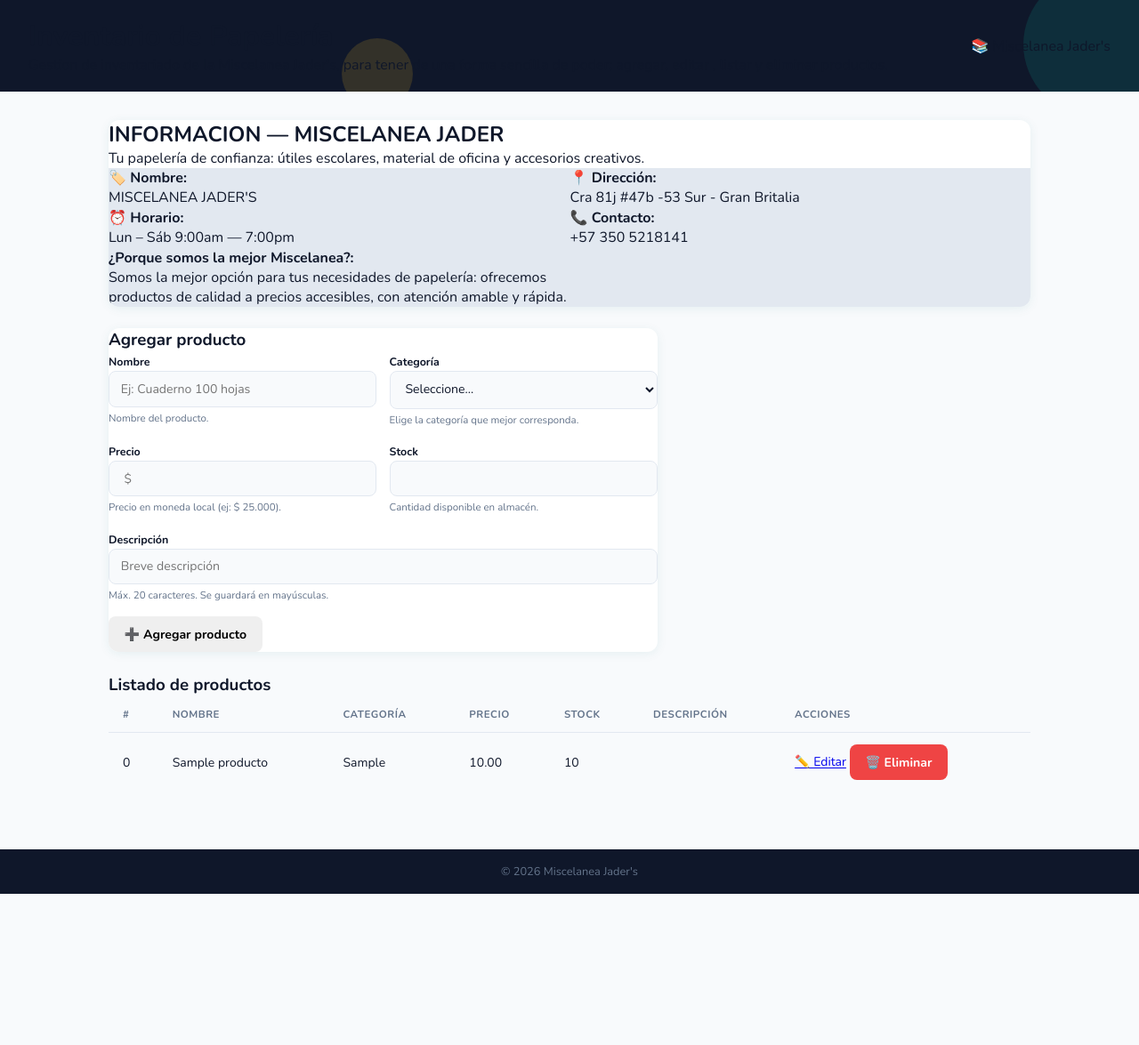
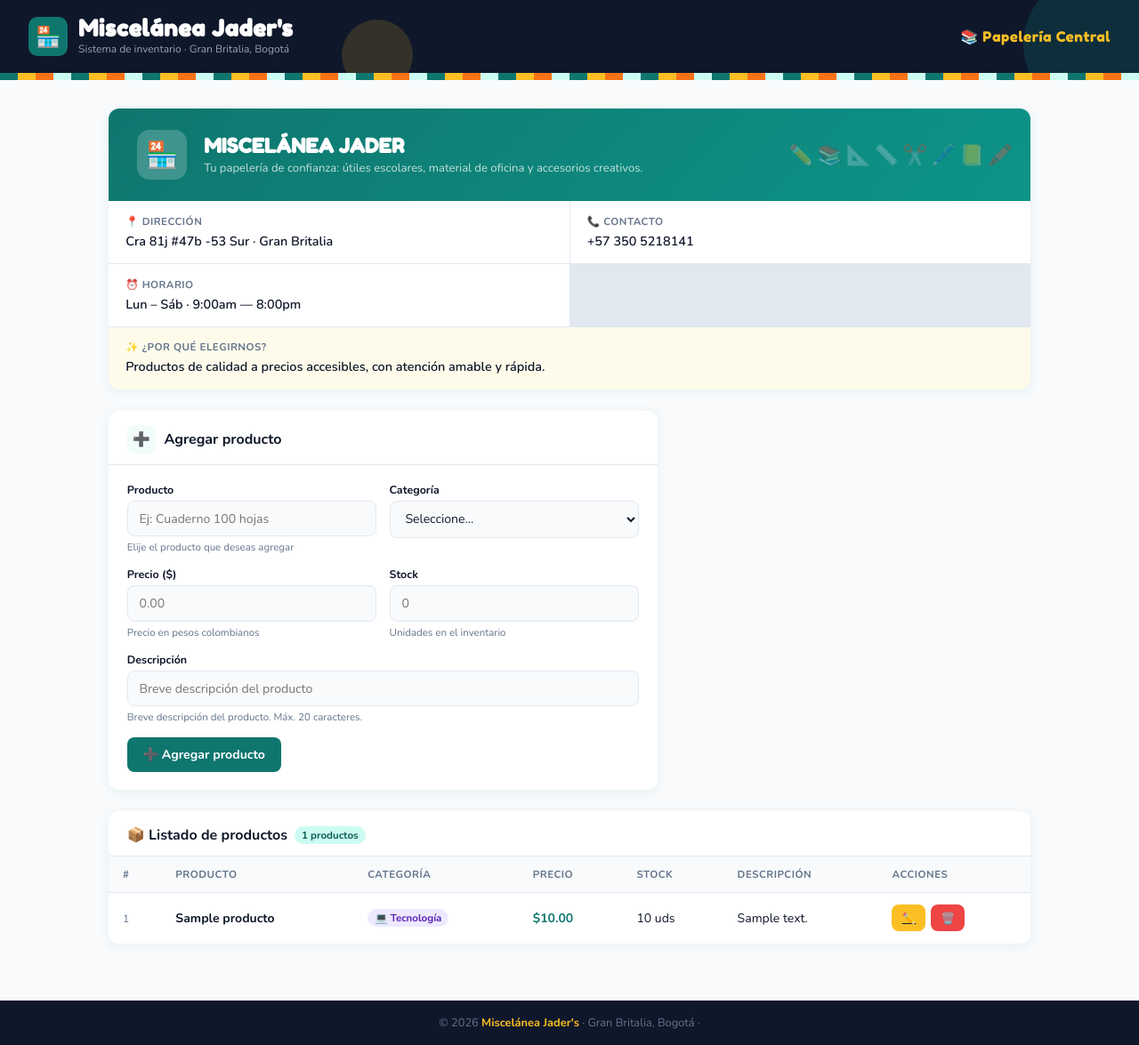
Before and after one commit to Jader0418/INVENTARIO_PAPELERIA, a FastAPI app: page / in a window 1280 px wide. Shown: the whole page at 89% size. Before the commit the page ends 1005 px from the top, so only its background shows below. Run offline with FastAPI, Linux system fonts and the light colour scheme; tables that the repository leaves empty hold one stand-in row (values such as "Sample post").

Commit message:
Modificacion estetica de HTML

```diff
--- a/templates/productos.html
+++ b/templates/productos.html
@@ -2,160 +2,178 @@
 <html lang="es">
 <head>
   <meta charset="UTF-8">
+  <meta name="viewport" content="width=device-width, initial-scale=1.0">
   <title>{{ title }}</title>
   <link rel="stylesheet" href="{{ url_for('static', path='style.css') }}">
 </head>
 <body>
+
 <header>
   <div class="header-inner">
+    <div class="header-logo">
+      <div class="logo-icon">🏪</div>
       <div>
-        <h1>{{ heading }}</h1>
-        <p class="subtitle">Gestion de inventariado de la Miscelanea Jader's, para tener de una forma sencilla de poder; agregar, editar , listar y eliminar productos.</p>
+        <h1>Miscelánea Jader's</h1>
+        <p class="subtitle">Sistema de inventario · Gran Britalia, Bogotá</p>
       </div>
-      <div class="brand">📚 Miscelanea Jader's</div>
+    </div>
+    <div class="header-brand">📚 Papelería Central</div>
   </div>
 </header>
+<div class="pattern-banner"></div>
 
 <main>
-    <section class="hero">
-      <h2>INFORMACION — MISCELANEA JADER</h2>
-      <p class="brand-lead">Tu papelería de confianza: útiles escolares, material de oficina y accesorios creativos.</p>
 
-      <div class="info-grid">
+  <!-- INFO TIENDA -->
+  <div class="hero">
+    <div class="hero-top">
+      <div class="hero-avatar">🏪</div>
       <div>
-          <strong>🏷️ Nombre:</strong>
-          <div>MISCELANEA JADER'S </div>
-        </div>
-        <div>
-          <strong>📍 Dirección:</strong>
-          <div>Cra 81j #47b -53 Sur - Gran Britalia</div>
-        </div>
-        <div>
-          <strong>⏰ Horario:</strong>
-          <div>Lun – Sáb 9:00am — 7:00pm</div>
-        </div>
-        <div>
-          <strong>📞 Contacto:</strong>
-          <div>+57 350 5218141</div>
-        </div>
-        <div class="full-note">
-          <strong>¿Porque somos la mejor Miscelanea?:</strong>
-          <div>Somos la mejor opción para tus necesidades de papelería: ofrecemos productos de calidad a precios accesibles, con atención amable y rápida.</div>
+        <h2>MISCELÁNEA JADER</h2>
+        <p>Tu papelería de confianza: útiles escolares, material de oficina y accesorios creativos.</p>
       </div>
     </div>
-    </section>
+    <div class="info-grid">
+      <div class="info-cell">
+        <strong>📍 Dirección</strong>
+        <span>Cra 81j #47b -53 Sur · Gran Britalia</span>
+      </div>
+      <div class="info-cell">
+        <strong>📞 Contacto</strong>
+        <span>+57 350 5218141</span>
+      </div>
+      <div class="info-cell">
+        <strong>⏰ Horario</strong>
+        <span>Lun – Sáb · 9:00am — 8:00pm</span>
+      </div>
+      <div class="info-cell">
+        <strong>✨ ¿Por qué elegirnos?</strong>
+        <span>Productos de calidad a precios accesibles, con atención amable y rápida.</span>
+      </div>
+    </div>
+  </div>
 
-    <section class="grid">
+  <!-- FORMULARIOS -->
+  <div class="grid">
+
+    <!-- AGREGAR -->
     <div class="panel">
+      <div class="panel-header">
+        <div class="panel-icon">➕</div>
         <h3>Agregar producto</h3>
+      </div>
+      <div class="panel-body">
 
         {% if errores %}
         <div class="errores">
-          <ul>
-            {% for err in errores %}
-              <li>{{ err }}</li>
-            {% endfor %}
-          </ul>
+          <ul>{% for err in errores %}<li>{{ err }}</li>{% endfor %}</ul>
         </div>
         {% endif %}
 
         <form action="/productos" method="post" class="form-grid">
-          <div>
-            <label>Nombre</label>
+          <div class="field">
+            <label>Producto</label>
             <input name="nombre" placeholder="Ej: Cuaderno 100 hojas" value="{{ form_data.nombre or '' }}" required>
-            <small class="help">Nombre del producto.</small>
+            <span class="help">Elije el producto que deseas agregar</span>
           </div>
-
-          <div>
+          <div class="field">
             <label>Categoría</label>
             <select name="categoria" required>
               <option value="">Seleccione...</option>
-              <option value="Estudiantil">Estudiantil</option>
-              <option value="Oficina">Oficina</option>
-              <option value="Tecnología">Tecnología</option>
+              <option value="Estudiantil" {% if form_data.categoria == 'Estudiantil' %}selected{% endif %}>📚 Estudiantil</option>
+              <option value="Oficina"     {% if form_data.categoria == 'Oficina'     %}selected{% endif %}>🖊️ Oficina</option>
+              <option value="Tecnología"  {% if form_data.categoria == 'Tecnología'  %}selected{% endif %}>💻 Tecnología</option>
             </select>
-            <small class="help">Elige la categoría que mejor corresponda.</small>
           </div>
-
-          <div>
-            <label>Precio</label>
-            <input type="number" step="0.01" name="precio" placeholder=" $ " value="{{ form_data.precio or '' }}" required>
-            <small class="help">Precio en moneda local (ej: $ 25.000).</small>
+          <div class="field">
+            <label>Precio ($)</label>
+            <input type="number" step="0.01" min="0.01" name="precio" placeholder="0.00" value="{{ form_data.precio or '' }}" required>
+            <span class="help">Precio en pesos colombianos</span>
           </div>
-
-          <div>
+          <div class="field">
             <label>Stock</label>
-            <input type="number" name="stock" min="0" value="{{ form_data.stock or '' }}" required>
-            <small class="help">Cantidad disponible en almacén.</small>
+            <input type="number" name="stock" min="0" placeholder="0" value="{{ form_data.stock or '' }}" required>
+            <span class="help">Unidades en el inventario</span>
           </div>
-
-          <div class="full">
+          <div class="field full">
             <label>Descripción</label>
-            <input name="Descripcion" placeholder="Breve descripción" value="{{ form_data.Descripcion or '' }}" required>
-            <small class="help">Máx. 20 caracteres. Se guardará en mayúsculas.</small>
+            <input name="descripcion" placeholder="Breve descripción del producto" value="{{ form_data.descripcion or '' }}" required maxlength="20">
+            <span class="help">Breve descripción del producto. Máx. 20 caracteres.</span>
           </div>
-
-          <div class="full actions">
-            <button class="btn" type="submit">➕ Agregar producto</button>
+          <div class="full actions-row">
+            <button class="btn btn-primary" type="submit">➕ Agregar producto</button>
           </div>
         </form>
       </div>
+    </div>
 
-      {% if edit_index is not none and edit_data %}
+    <!-- EDITAR -->
+    {% if edit_data %}
     <div class="panel">
-        <h3>Editar producto</h3>
+      <div class="panel-header">
+        <div class="panel-icon">✏️</div>
+        <h3>Editando producto #{{ edit_data.id }}</h3>
+      </div>
+      <div class="panel-body">
         <form action="/productos/actualizar" method="post" class="form-grid">
-          <input type="hidden" name="idx" value="{{ edit_index }}">
+          <input type="hidden" name="pid" value="{{ edit_data.id }}">
 
-          <div>
+          <div class="field">
             <label>Nombre</label>
             <input name="nombre" value="{{ edit_data.nombre }}" required>
           </div>
-
-          <div>
+          <div class="field">
             <label>Categoría</label>
             <select name="categoria" required>
-              <option value="Escolar" {% if edit_data.categoria == 'Escolar' %}selected{% endif %}>Escolar</option>
-              <option value="Oficina" {% if edit_data.categoria == 'Oficina' %}selected{% endif %}>Oficina</option>
-              <option value="Tecnología" {% if edit_data.categoria == 'Tecnología' %}selected{% endif %}>Tecnología</option>
+              <option value="Estudiantil" {% if edit_data.categoria == 'Estudiantil' %}selected{% endif %}>📚 Estudiantil</option>
+              <option value="Oficina"     {% if edit_data.categoria == 'Oficina'     %}selected{% endif %}>🖊️ Oficina</option>
+              <option value="Tecnología"  {% if edit_data.categoria == 'Tecnología'  %}selected{% endif %}>💻 Tecnología</option>
             </select>
           </div>
-
-          <div>
-            <label>Precio</label>
+          <div class="field">
+            <label>Precio ($)</label>
             <input type="number" step="0.01" name="precio" value="{{ edit_data.precio }}" required>
           </div>
-
-          <div>
+          <div class="field">
             <label>Stock</label>
             <input type="number" name="stock" value="{{ edit_data.stock }}" required>
           </div>
-
-          <div class="full">
+          <div class="field full">
             <label>Descripción</label>
-            <input name="Descripcion" value="{{ edit_data.Descripcion }}" required>
+            <input name="descripcion" value="{{ edit_data.descripcion }}" required maxlength="20">
           </div>
-
-          <div class="full actions">
-            <button class="btn" type="submit">✏️ Actualizar</button>
-            <a class="btn btn-secondary" href="/productos">Cancelar</a>
+          <div class="full actions-row">
+            <button class="btn btn-warning" type="submit">✏️ Actualizar</button>
+            <a class="btn btn-ghost" href="/productos">Cancelar</a>
           </div>
         </form>
       </div>
+    </div>
     {% endif %}
-    </section>
 
-    <section>
-      <h3>Listado de productos</h3>
+  </div>
+
+  <!-- TABLA -->
+  <div class="section-table">
+    <div class="section-table-header">
+      <h3>
+        📦 Listado de productos
+        <span class="badge badge-teal">{{ productos|length }} productos</span>
+      </h3>
+    </div>
+
     {% if productos|length == 0 %}
-        <p class="muted">No hay productos aún. Añade tu primer producto usando el formulario.</p>
+    <div class="empty-state">
+      <div class="empty-icon">🛒</div>
+      <p>No hay productos aún.<br>Añade tu primer producto usando el formulario.</p>
+    </div>
     {% else %}
     <div class="table-wrap">
       <table>
         <thead>
           <tr>
             <th>#</th>
-            <th>Nombre</th>
+            <th>Producto</th>
             <th>Categoría</th>
             <th>Precio</th>
             <th>Stock</th>
@@ -166,18 +184,33 @@
         <tbody>
           {% for p in productos %}
           <tr>
-            <td>{{ loop.index0 }}</td>
-            <td>{{ p.nombre }}</td>
-            <td>{{ p.categoria }}</td>
-            <td>{{ '%.2f'|format(p.precio) }}</td>
-            <td>{{ p.stock }}</td>
-            <td>{{ p.Descripcion }}</td>
-            <td class="actions">
-              <a class="link-edit" href="/productos?editar={{ loop.index0 }}">✏️ Editar</a>
-              <form action="/productos/eliminar" method="post" style="display:inline">
-                <input type="hidden" name="idx" value="{{ loop.index0 }}">
-                <button class="btn btn-danger" type="submit">🗑️ Eliminar</button>
+            <td><span class="product-id">{{ p.id }}</span></td>
+            <td><span class="product-name">{{ p.nombre }}</span></td>
+            <td>
+              {% if p.categoria == 'Estudiantil' %}
+                <span class="badge badge-estudiantil">📚 Estudiantil</span>
+              {% elif p.categoria == 'Oficina' %}
+                <span class="badge badge-oficina">🖊️ Oficina</span>
+              {% else %}
+                <span class="badge badge-tecnologia">💻 Tecnología</span>
+              {% endif %}
+            </td>
+            <td><span class="price">${{ '%.2f'|format(p.precio) }}</span></td>
+            <td>
+              <span class="{% if p.stock <= 5 %}stock-low{% endif %}">
+                {{ p.stock }} uds{% if p.stock <= 5 %} ⚠️{% endif %}
+              </span>
+            </td>
+            <td>{{ p.descripcion }}</td>
+            <td>
+              <div class="td-actions">
+                <a class="btn btn-warning btn-sm" href="/productos?editar={{ p.id }}">✏️</a>
+                <form action="/productos/eliminar" method="post" style="display:inline"
+                      onsubmit="return confirm('¿Eliminar {{ p.nombre }}?')">
+                  <input type="hidden" name="pid" value="{{ p.id }}">
+                  <button class="btn btn-danger btn-sm" type="submit">🗑️</button>
                 </form>
+              </div>
             </td>
           </tr>
           {% endfor %}
@@ -185,11 +218,13 @@
       </table>
     </div>
     {% endif %}
-    </section>
+  </div>
+
 </main>
 
 <footer>
-    <p>&copy; {{ year }} Miscelanea Jader's</p>
+  <p>&copy; {{ year }} <span>Miscelánea Jader's</span> · Gran Britalia, Bogotá · </p>
 </footer>
+
 </body>
 </html>
```
Lines whose indentation alone changed are shown as unchanged.
